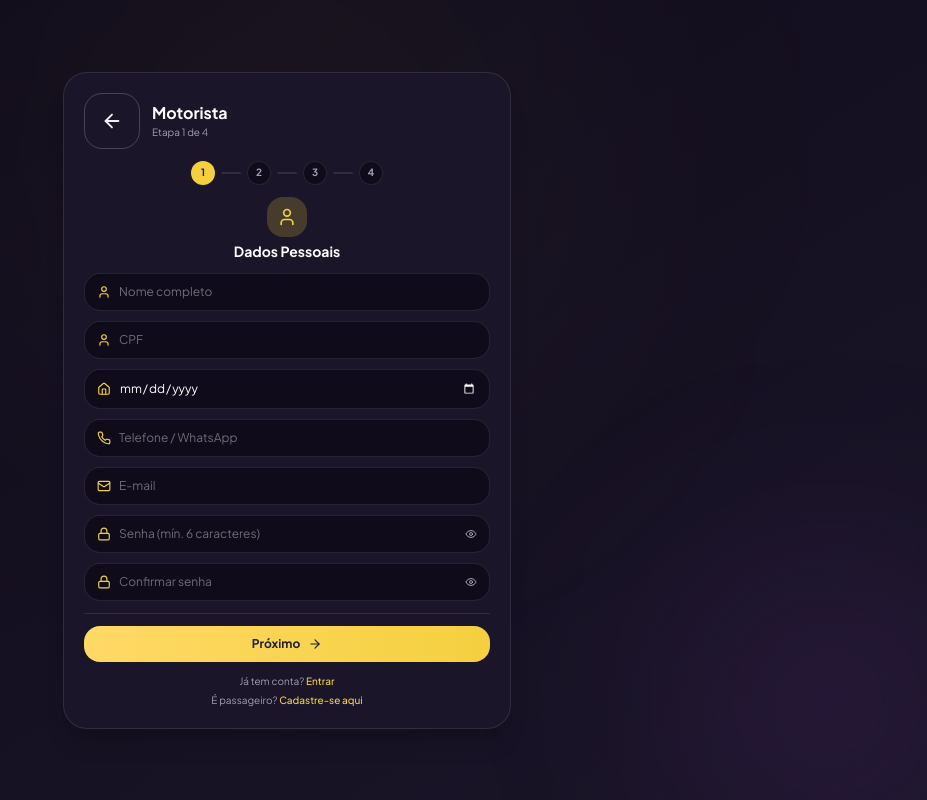
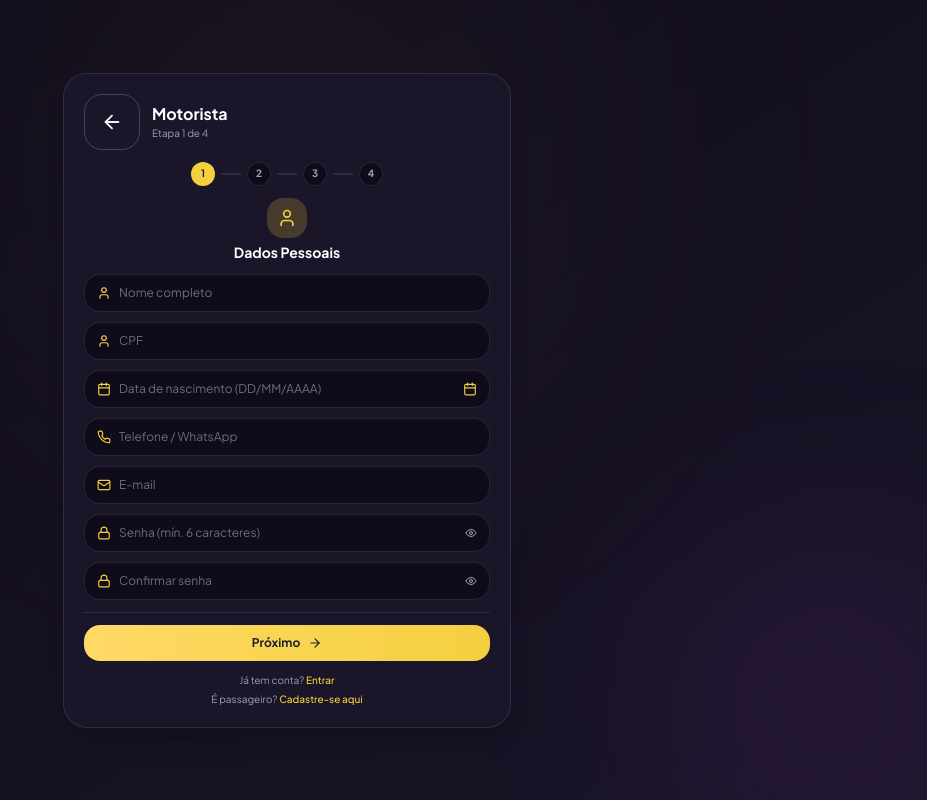
Before and after one commit to izakeobaleva/obaleva-app, a React (Vite) app: page /register-driver in a window 1280 px wide. Shown: the whole page, without its empty margins (353-1280 px from the left). Built offline with nearby package versions, Linux system fonts and the light colour scheme.

Commit message:
[dyad] wrote 2 file(s) + extra files edited outside of Dyad

```diff
--- a/src/components/driver-registration/PersonalDataStep.tsx
+++ b/src/components/driver-registration/PersonalDataStep.tsx
@@ -1,4 +1,4 @@
-import { User, Mail, Lock, Phone, Home, Eye, EyeOff } from 'lucide-react';
+import { User, Mail, Lock, Phone, Home, Eye, EyeOff, Calendar } from 'lucide-react';
 import { useState } from 'react';
 
 interface PersonalDataStepProps {
@@ -51,16 +51,27 @@ export function PersonalDataStep({
       <InputField icon={User} placeholder="Nome completo" autoComplete="name" value={nome} onChange={onNomeChange} />
       <InputField icon={User} placeholder="CPF" autoComplete="off" value={cpf} onChange={(v) => onCpfChange(formatarCpf(v))} maxLength={14} />
 
-      <div className="flex items-center gap-2 bg-[#0F0B1A] border border-white/10 rounded-2xl px-3 py-2.5">
-        <Home size={14} className="text-[#F4D03F] shrink-0" />
+      {/* Data de Nascimento - AGORA EDITÁVEL com DOIS ÍCONES de calendário */}
+      <div className="flex items-center gap-2 bg-[#0F0B1A] border border-white/10 rounded-2xl px-3 py-2.5 focus-within:ring-2 focus-within:ring-[#F4D03F]">
+        <Calendar size={14} className="text-[#F4D03F] shrink-0" />
         <input
-          type="date"
-          className="w-full bg-transparent text-white placeholder-white/40 focus:outline-none text-xs [color-scheme:dark]"
+          type="text"
+          placeholder="Data de nascimento (DD/MM/AAAA)"
           autoComplete="bday"
+          className="w-full bg-transparent text-white placeholder-white/40 focus:outline-none text-xs"
           value={dataNascimento}
-          onChange={(e) => onDataNascimentoChange(e.target.value)}
+          onChange={(e) => {
+            // Formata automaticamente como DD/MM/AAAA
+            const digits = e.target.value.replace(/\D/g, '').slice(0, 8)
+            let formatted = digits
+              .replace(/(\d{2})(\d)/, '$1/$2')
+              .replace(/(\d{2})(\d)/, '$1/$2')
+            onDataNascimentoChange(formatted)
+          }}
+          maxLength={10}
           required
         />
+        <Calendar size={14} className="text-[#F4D03F] shrink-0" />
       </div>
 
       <InputField icon={Phone} placeholder="Telefone / WhatsApp" autoComplete="tel" value={telefone} onChange={onTelefoneChange} />
@@ -89,7 +100,7 @@ export function PersonalDataStep({
 
 function InputField({ icon: Icon, placeholder, autoComplete, type = 'text', value, onChange, maxLength }: any) {
   return (
-    <div className="flex items-center gap-2 bg-[#0F0B1A] border border-white/10 rounded-2xl px-3 py-2.5">
+    <div className="flex items-center gap-2 bg-[#0F0B1A] border border-white/10 rounded-2xl px-3 py-2.5 focus-within:ring-2 focus-within:ring-[#F4D03F]">
       <Icon size={14} className="text-[#F4D03F] shrink-0" />
       <input
         type={type}
@@ -107,7 +118,7 @@ function InputField({ icon: Icon, placeholder, autoComplete, type = 'text', valu
 
 function PasswordField({ placeholder, autoComplete, value, onChange, showPassword, onTogglePassword }: any) {
   return (
-    <div className="flex items-center gap-2 bg-[#0F0B1A] border border-white/10 rounded-2xl px-3 py-2.5">
+    <div className="flex items-center gap-2 bg-[#0F0B1A] border border-white/10 rounded-2xl px-3 py-2.5 focus-within:ring-2 focus-within:ring-[#F4D03F]">
       <Lock size={14} className="text-[#F4D03F] shrink-0" />
       <input
         type={showPassword ? 'text' : 'password'}
--- a/src/pages/RegisterDriver.tsx
+++ b/src/pages/RegisterDriver.tsx
@@ -87,6 +87,12 @@ export function RegisterDriver() {
       return
     }
 
+    // Converter data de DD/MM/AAAA para AAAA-MM-DD para o banco
+    const dataParts = dataNascimento.split('/')
+    const dataFormatadaBanco = dataParts.length === 3
+      ? `${dataParts[2]}-${dataParts[1]}-${dataParts[0]}`
+      : ''
+
     setLoading(true)
     try {
       const { data: authData, error: authError } = await supabase.auth.signUp({
@@ -106,7 +112,7 @@ export function RegisterDriver() {
         id: userId,
         nome_completo: nome,
         cpf,
-        data_nascimento: dataNascimento || null,
+        data_nascimento: dataFormatadaBanco || null,
         email,
         telefone,
         tipo: 'motorista',
```
Also changed, not shown: .dyad/screenshot/7d22af12769a2c728ddcfa1073b8810bcd08d8b5.png (added), .dyad/screenshot/fbab27a1f174d71730da5bb12e7673bd44b0c47b.png (deleted).
